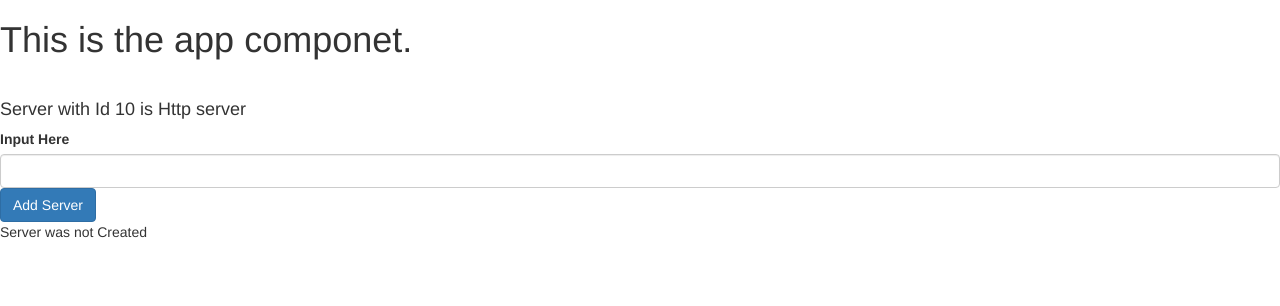
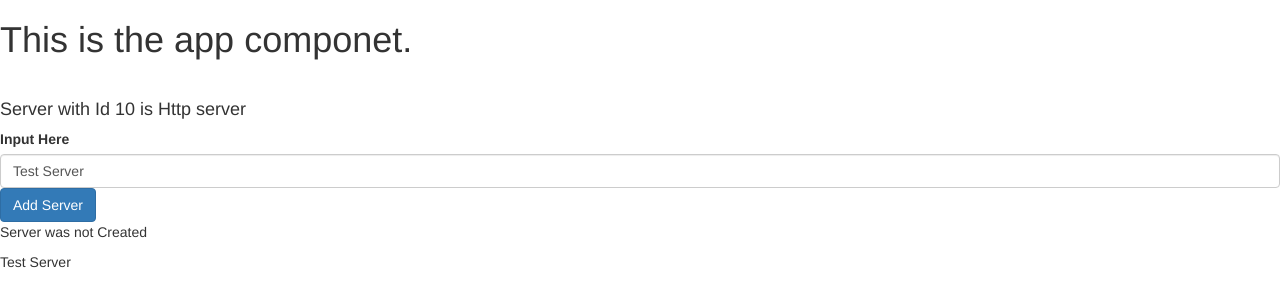
Before and after one commit to sandeep0077/Lerning-Angular-with-Git, an Angular app: page / in a window 1280 px wide. Shown: the top 306 px of the page. Built offline with nearby package versions, Linux system fonts and the light colour scheme.

Commit message:
Two Way Data Binding

```diff
--- a/src/app/app.module.ts
+++ b/src/app/app.module.ts
@@ -4,6 +4,7 @@
 import { AppComponent } from './app.component';
 import { ServerComponent } from './server/server.component';
 import { ServersComponent } from './servers/servers.component'; // and type script knows about server component
+import { FormsModule } from '@angular/forms'; // for two way BINDING
 
 @NgModule({
   declarations: [
@@ -12,7 +13,8 @@
     ServersComponent // now angulr knows about server component
   ],
   imports: [
-    BrowserModule
+    BrowserModule,
+    FormsModule
   ],
   providers: [],
   bootstrap: [AppComponent]
--- a/src/app/servers/servers.component.html
+++ b/src/app/servers/servers.component.html
@@ -1,5 +1,5 @@
 <label>Input Here</label>
-<input type="text" class="form-control" (input) = "onUpdateServerName($event)">
+<input type="text" class="form-control" [(ngModel)]= "serverName">
 <button class="btn btn-primary" (click)="onCreateServer()" [disabled]="!allowNewServer">Add Server</button>
 
 <p>{{serverCreationStatus}}</p>
--- a/src/app/servers/servers.component.ts
+++ b/src/app/servers/servers.component.ts
@@ -8,7 +8,7 @@
 export class ServersComponent implements OnInit {
 allowNewServer = false;
 serverCreationStatus =  "Server was not Created";
-serverName = "";
+serverName = "Test Server";
 
 // Event Binding
 onCreateServer() {
```
